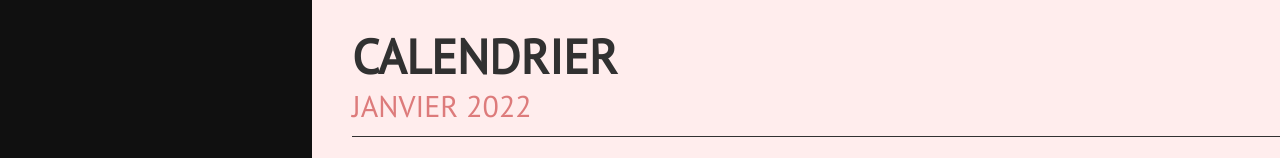
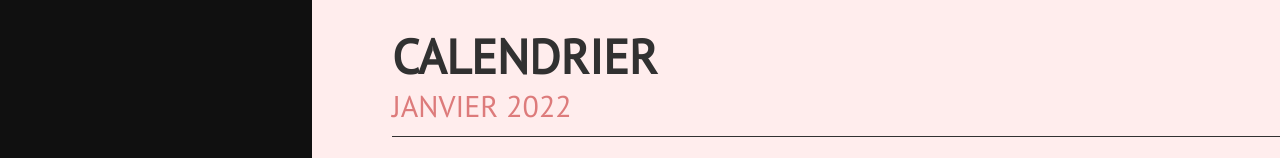
Before and after one commit to rustyblue100/opv, a Next.js app: page /calendrier in a window 1280 px wide. Shown: the top 158 px of the page. Built offline with nearby package versions, Linux system fonts and the light colour scheme.

Commit message:
changed: layout system

```diff
--- a/components/BodyFull.tsx
+++ b/components/BodyFull.tsx
@@ -31,8 +31,10 @@ const BodyFullSlider: NextPage<any> = ({ children }) => {
       exit="exit"
       className="absolute will-change-auto"
       layoutId="sliderWrapper"
+      layout="position"
     >
       <motion.div
+        layout="position"
         layoutId="slider"
         initial={{
           clipPath: geo().polygon,
@@ -44,12 +46,11 @@ const BodyFullSlider: NextPage<any> = ({ children }) => {
           duration: 0.6,
           ease: "easeInOut",
         }}
-        exit={{ clipPath: geo().rectangle }}
-        className={`h-screen relative  w-[1440px] bg-opv-pink-500 will-change-auto`}
+        exit={{ opacity: 1, clipPath: geo().rectangle }}
+        className={`h-screen bg-opv-pink-500 will-change-auto`}
       >
-        <div className="flex flex-col min-h-screen h-full max-w-[90%] 2xl:max-w-full z-50 overflow-scroll">
+        <div className="flex flex-col min-h-screen h-full w-[calc(100vw-100px)] 2xl:w-[1440px] z-50 overflow-scroll px-10">
           <div className="flex-1">{children}</div>
-
           <Footer />
         </div>
       </motion.div>
--- a/components/BodySlider.tsx
+++ b/components/BodySlider.tsx
@@ -3,9 +3,13 @@ import Image from "next/image";
 import { motion } from "framer-motion";
 import { geo } from "../utils/geoMetrical";
 import { useSequence } from "../utils/useSequence";
+import { useIsPresent } from "framer-motion";
 
 const BodySlider: NextPage = () => {
   const sequence = useSequence();
+  const isPresent = useIsPresent();
+
+  console.log(isPresent);
 
   const slideVariant = {
     init: {
@@ -20,6 +24,7 @@ const BodySlider: NextPage = () => {
 
   return (
     <motion.div
+      layout="position"
       variants={slideVariant}
       initial="init"
       animate={sequence}
@@ -28,10 +33,11 @@ const BodySlider: NextPage = () => {
         ease: [0.19, 1, 0.22, 1],
       }}
       exit="exit"
-      className="absolute top-0 left-0 will-change-auto "
+      className="absolute will-change-auto "
       layoutId="sliderWrapper"
     >
       <motion.div
+        layout="position"
         layoutId="slider"
         initial={{
           opacity: 1,
@@ -48,7 +54,7 @@ const BodySlider: NextPage = () => {
         exit={{
           opacity: 1,
         }}
-        className={`h-screen relative -left-[100px] w-[1440px] bg-opv-pink-500 max-w-full will-change-auto md:left-[unset]`}
+        className={`h-screen relative -translate-x-[100] w-[1440px] bg-opv-pink-500 max-w-full will-change-auto md:translate-x-[0]`}
       >
         <motion.div
           initial={{
--- a/components/Footer.tsx
+++ b/components/Footer.tsx
@@ -33,7 +33,7 @@ const Footer = () => {
       variants={stagger}
       initial="hidden"
       animate="visible"
-      className="mt-48 pt-10 px-8 font-bold "
+      className="mt-48 pt-10 font-bold "
     >
       <div className="flex justify-between items-center border-t border-opv-black">
         <div className="flex-1 flex justify-start items-center uppercase text-opv-black gap-3">
--- a/components/Layout.tsx
+++ b/components/Layout.tsx
@@ -6,10 +6,8 @@ import { useState } from "react";
 import { Context } from "../components/Context";
 import Navigation from "./Navigation";
 import SpotLights from "./SpotLights";
-import { useEffect } from "react";
 import Burger from "./Burger";
 import { useRouter } from "next/router";
-import Footer from "./Footer";
 
 interface Iprops {
   children: any;
@@ -18,7 +16,6 @@ interface Iprops {
 const Layout: NextPage<Iprops> = ({ children }) => {
   const [menuHover, setMenuHover] = useState(false);
   const [clicked, setClicked] = useState(false);
-  const [doubleClicked, setDoubleClicked] = useState(false);
 
   const route = useRouter();
 
@@ -28,9 +25,9 @@ const Layout: NextPage<Iprops> = ({ children }) => {
   };
 
   return (
-    <div className="container max-w-[1400px] mx-auto relative overflow-hidden lg:overflow-hidden">
+    <div className="container mx-auto fixed">
       <Burger menuHover={menuHover} setMenuHover={setMenuHover} />
-      <div className="grid grid-rows-1 grid-flow-col w-full h-screen relative px-5 sm:px-10 justify-between ">
+      <div className="grid grid-rows-1 grid-flow-col h-screen relative px-5 sm:px-10 justify-between ">
         <div
           className={`self-center p-[7rem] -m-[7rem]`}
           onMouseOver={() => setMenuHover(true)}
@@ -86,9 +83,8 @@ const Layout: NextPage<Iprops> = ({ children }) => {
       </div>
       <Context.Provider value={{ menuHover, clicked }}>
         <AnimateSharedLayout type="crossfade">
-          <AnimatePresence>
+          <AnimatePresence initial={false}>
             <motion.div
-              style={{ backfaceVisibility: "hidden" }}
               key={route.asPath}
               className="absolute top-0 z-10 will-change-auto"
             >
--- a/pages/calendrier.tsx
+++ b/pages/calendrier.tsx
@@ -10,7 +10,7 @@ const calendrier = () => {
         initial={{ opacity: 0 }}
         animate={{ opacity: 1 }}
         transition={{ duration: 1, delay: 0.3 }}
-        className="container px-10"
+        className="px-10"
       >
         <h1 className="h1">Calendrier</h1>
         <h2 className="text-opv-pink-900 text-3xl uppercase mb-3">
--- a/pages/contact.tsx
+++ b/pages/contact.tsx
@@ -10,7 +10,6 @@ const contact = () => {
         initial={{ opacity: 0 }}
         animate={{ opacity: 1 }}
         transition={{ duration: 1, delay: 0.3 }}
-        className="container px-10 "
       >
         <h1 className="h1">Nous joindre</h1>
         <h2 className="text-opv-pink-900 text-3xl uppercase mb-3">
--- a/pages/infos.tsx
+++ b/pages/infos.tsx
@@ -10,7 +10,6 @@ const infos = () => {
         initial={{ opacity: 0 }}
         animate={{ opacity: 1 }}
         transition={{ duration: 1, delay: 0.3 }}
-        className="container px-10 "
       >
         <h1 className="h1">Infos</h1>
       </motion.main>
--- a/styles/globals.css
+++ b/styles/globals.css
@@ -28,7 +28,7 @@
 
 html,
 body {
-overflow-x: hidden;
+
   background-color: #101010;
   color: #313131;
   padding: 0;
--- a/utils/geoMetrical.js
+++ b/utils/geoMetrical.js
@@ -10,8 +10,6 @@ export function geo() {
     });
   }, []);
 
-  console.log(width);
-
   return {
     rectangle: "polygon(0 0, 0 100vh, 100vw 100vh, 100vw 0)",
     rectangleFirstLoad: "polygon(0 0, 0 100vh, 47vw 100vh, 45vw 0)",
--- a/utils/hooks.jsx
+++ b/utils/hooks.jsx
@@ -22,7 +22,6 @@ export const useSequence = () => {
   const controls = useAnimation();
 
   const width = useMedia();
-  console.log(width);
 
   useEffect(() => {
     async function sequenceClicked() {
```
